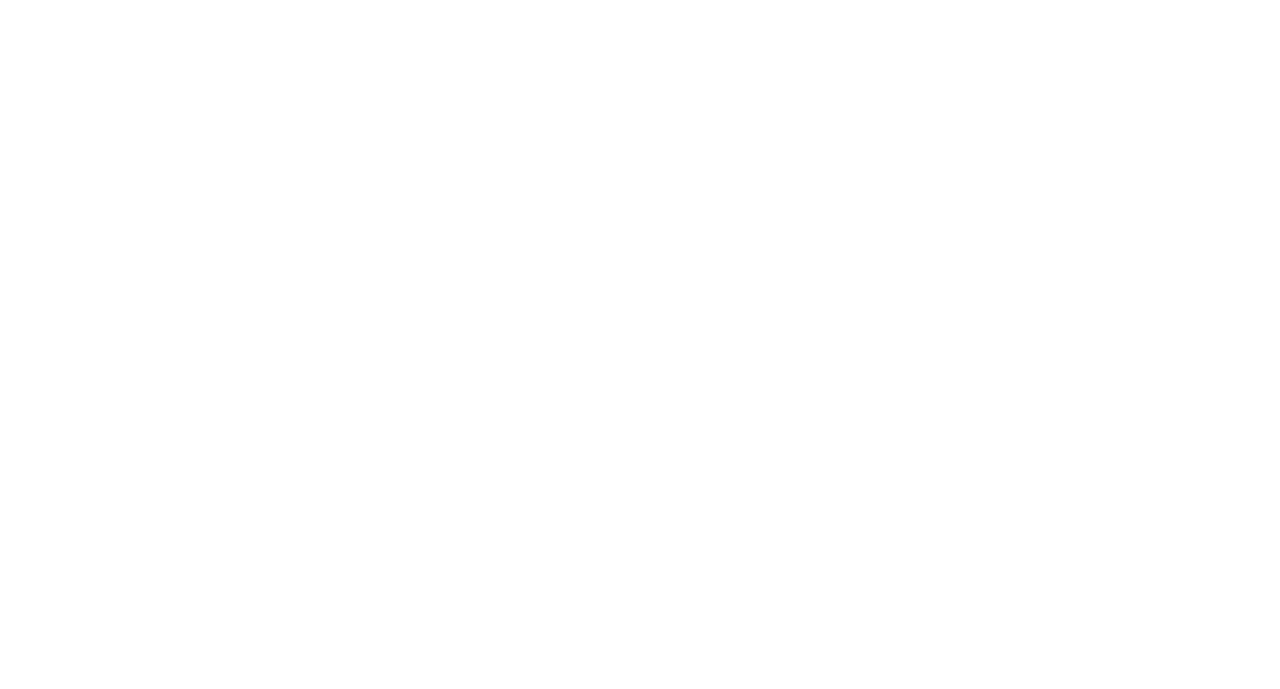
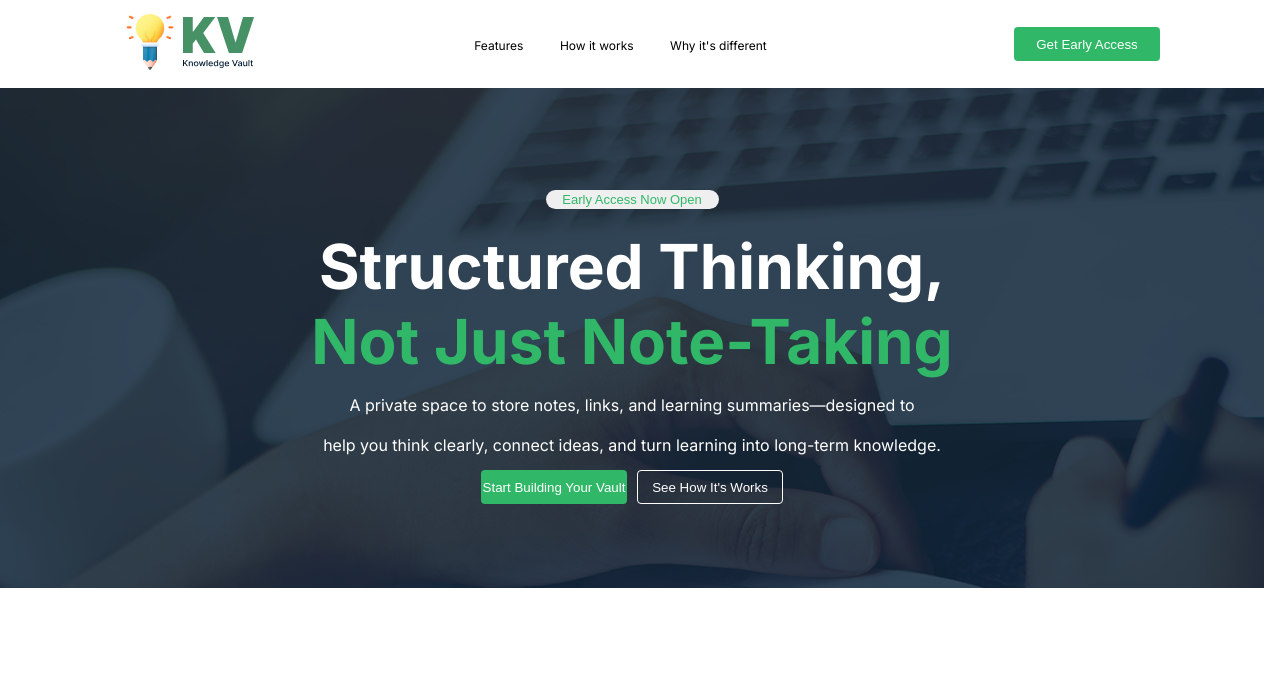
Before and after one commit to Raihan1116/Assignment-1, a plain HTML site: page index.html in a window 1280 px wide. Drawn offline with Linux system fonts and the light colour scheme.

Commit message:
Update header section design

```diff
--- a/index.html
+++ b/index.html
@@ -4,9 +4,49 @@
     <meta charset="UTF-8">
     <meta name="viewport" content="width=device-width, initial-scale=1.0">
     <title>KnowledgeVault</title>
+
+    <link rel="preconnect" href="https://fonts.googleapis.com">
+<link rel="preconnect" href="https://fonts.gstatic.com" crossorigin>
+<link href="https://fonts.googleapis.com/css2?family=Inter:ital,opsz,wght@0,14..32,100..900;1,14..32,100..900&display=swap" rel="stylesheet">
+
+
     <link rel="stylesheet" href="./style/style.css">
+
 </head>
-<body>
+<body class="font-inter">
+
+    <header>
+        <nav>
+            <div class="kv-image">
+              <img src="assets/logo-navbar.png" alt="">
+            </div>
+            <div class="menu">
+               <a href="#">Features</a>
+               <a href="#">How it works</a>
+               <a href="#">Why it's different</a>
+            </div>
+            <button class="btn">Get Early Access</button>
+        </nav>
+
+        <section class="banner">
+            <div class="banner-content">
+
+                <div><button class="banner-btn">Early Access Now Open</button></div>
+
+                <div class="banner-tittle">
+                    <h1>Structured Thinking,<br><spsn class="color">Not Just Note-Taking</spsn></h1>
+                    <p>A private space to store notes, links, and learning summaries—designed to <br><br>
+                     help you think clearly, connect ideas, and turn learning into long-term knowledge.
+                    </p>
+                </div>
+                <div class="banner-down">
+                    <div><button class="btn">Start Building Your Vault</button></div>
+                    <div><button class="b-btn">See How It's Works</button></div>
+                </div>
+            </div>
+
+        </section>
+    </header>
 
 
 </body>
--- a/style/style.css
+++ b/style/style.css
@@ -3,3 +3,84 @@
     padding: 0;
     box-sizing: border-box;
 }
+
+.font-inter {
+  font-family: "Inter", sans-serif;
+  font-optical-sizing: auto;
+}
+header{
+    height: 674px;
+
+}
+nav{
+    margin: 12px 120px;
+    display: flex;
+    justify-content: space-between;
+    align-items: center;
+    background-color: #FFFFFF;
+}
+nav a{
+    color: #000;
+    font-size: 12px;
+    text-decoration: none;
+    margin-right: 32px;
+
+}
+/* button */
+
+.btn{
+    width: 146px;
+    height: 34px;
+    color: #FFFFFF;
+    background-color: #30b868;
+    border: none;
+    border-radius: 4px;
+    cursor: pointer;
+}
+div .banner-btn{
+    width: 173px;
+    height: 19px;
+    font-size: 13px;
+    color: #30B868;
+    border-radius: 1000px;
+    border: none;
+    cursor: pointer;
+    margin-bottom: 20px;
+}
+.banner-down .b-btn{
+    width: 146px;
+    height: 34px;
+    color: #FFFFFF;
+    border: none;
+    border-radius: 4px;
+    cursor: pointer;
+    background: transparent;
+    border: 1px solid #FFFFFF;
+}
+.banner .banner-down{
+    display: flex;
+    justify-content: center;
+    gap: 10px;
+}
+.banner{
+
+    width: 1264px;
+    height: 500px;
+    background-repeat: no-repeat;
+   background: url("../assets/hero-bg.png");
+   padding: 100px 20px;
+   text-align: center;
+}
+.banner .banner-tittle h1{
+    color: #FFFFFF;
+    font-size: 62px;
+    margin-bottom: 16px;
+}
+.banner .banner-tittle .color{
+    color: #30B868;
+}
+.banner .banner-tittle p{
+    color: #FFFFFF;
+    font-size: 16px;
+    margin-bottom: 15px;
+}
```
